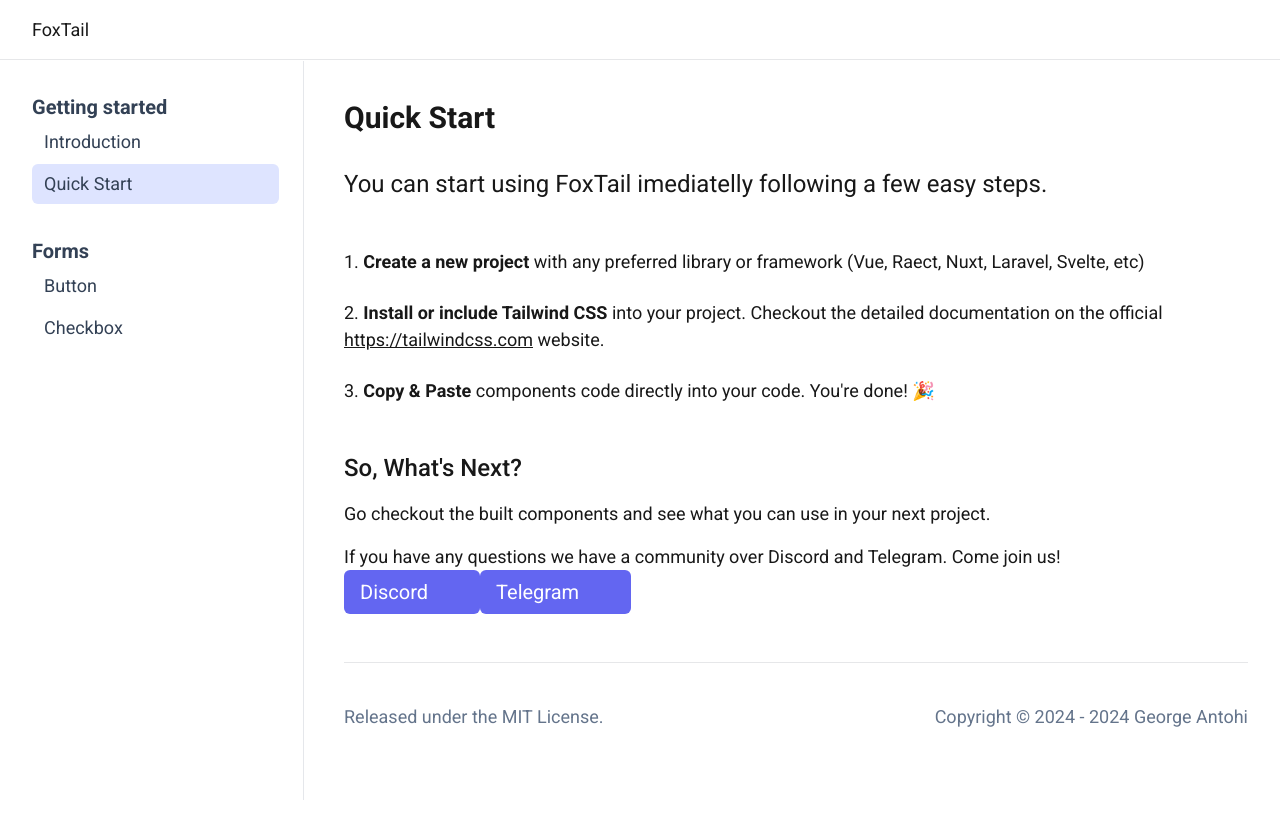
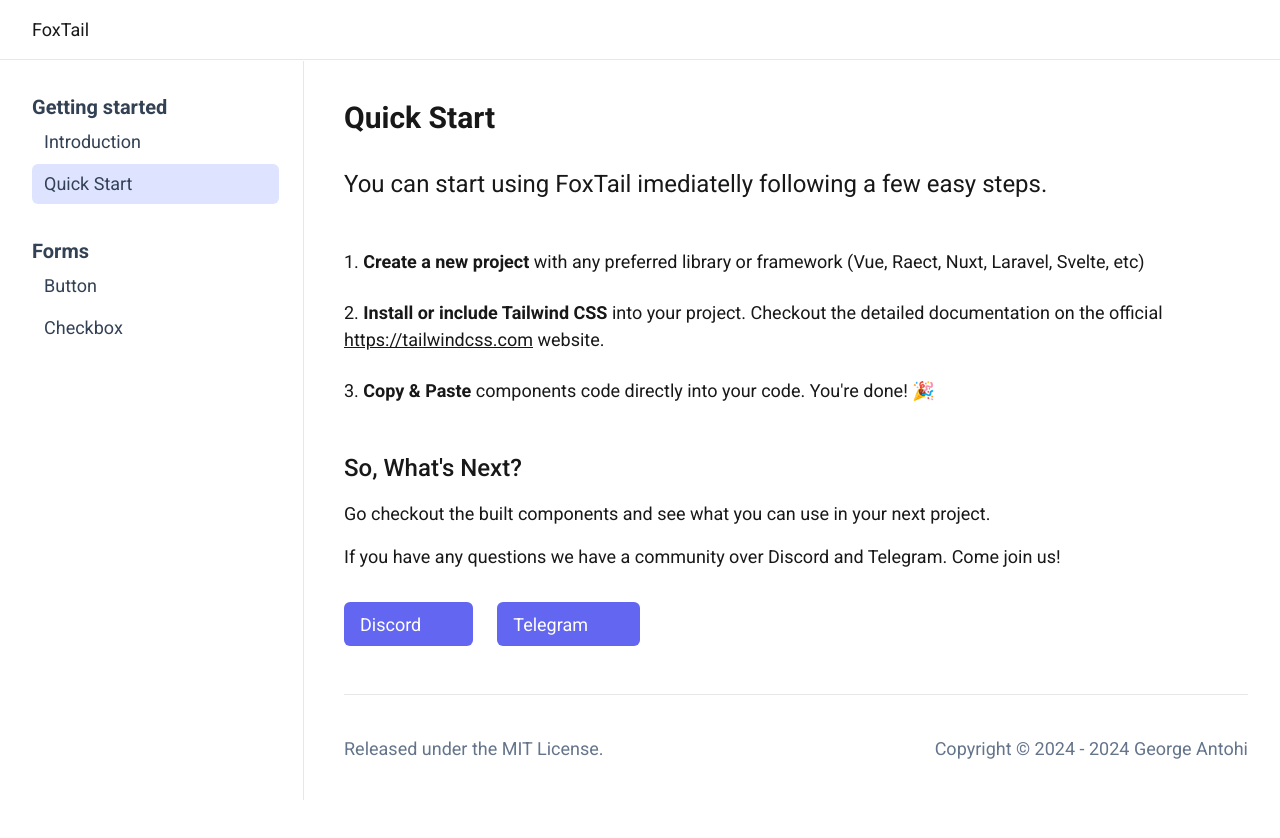
Before and after one commit to sg1asgard/vuefoxtail, a Vue app: page /getting-started/quick-start in a window 1280 px wide. Shown: the top 838 px of the page. Built offline with nearby package versions, Linux system fonts and the light colour scheme; what @highlightjs/vue-plugin would draw is missing.

Commit message:
general info

```diff
--- a/src/main.js
+++ b/src/main.js
@@ -17,6 +17,14 @@
   url: 'https://opensource.org/licenses/MIT',
   name: 'MIT'
 })
+app.config.globalProperties.telegram = reactive({
+  url: 'https://t.me/+TV7u5zm00IVmY2Rk',
+  name: 'Telegram'
+})
+app.config.globalProperties.discord = reactive({
+  url: 'https://discord.gg/aXmpsa7h',
+  name: 'Discord'
+})
 
 app.use(createPinia())
 app.use(router)
--- a/src/views/getting-started/QuickStartView.vue
+++ b/src/views/getting-started/QuickStartView.vue
@@ -44,22 +44,26 @@
           If you have any questions we have a community over Discord and Telegram. Come join us!
         </p>
 
-        <div class="flex flex-row items-center">
+        <div class="flex flex-row items-center space-x-6 pt-8">
           <div>
+            <a :href="discord.url" target="_blank">
               <button
-              class="inline-flex flex-row items-center space-x-2 bg-indigo-500 hover:bg-indigo-600 text-white rounded-md px-4 py-2 text-xl hover:shadow-lg hover:shadow-black/25 transition-all ease-in-out duration-150"
+                class="inline-flex flex-row items-center space-x-2 bg-indigo-500 hover:bg-indigo-600 text-white rounded-md px-4 py-2 text hover:shadow-lg hover:shadow-black/25 transition-all ease-in-out duration-150"
               >
                 <span class="grow">Discord</span>
                 <span class="icon-[ph--discord-logo-fill] size-7"></span>
               </button>
+            </a>
           </div>
           <div>
+            <a :href="telegram.url" target="_blank">
               <button
-              class="inline-flex flex-row items-center space-x-2 bg-indigo-500 hover:bg-indigo-600 text-white rounded-md px-4 py-2 text-xl hover:shadow-lg hover:shadow-black/25 transition-all ease-in-out duration-150"
+                class="inline-flex flex-row items-center space-x-2 bg-indigo-500 hover:bg-indigo-600 text-white rounded-md px-4 py-2 text hover:shadow-lg hover:shadow-black/25 transition-all ease-in-out duration-150"
               >
                 <span class="grow">Telegram</span>
                 <span class="icon-[ph--telegram-logo] size-7"></span>
               </button>
+            </a>
           </div>
         </div>
       </section>
```
Lines whose indentation alone changed are shown as unchanged.
